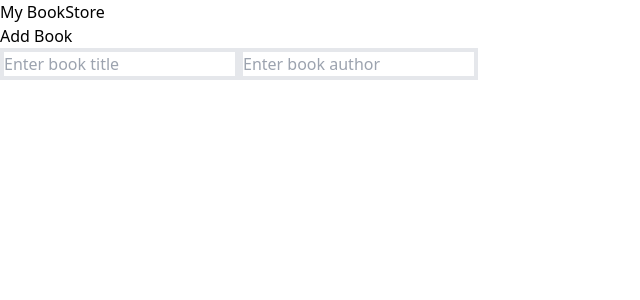
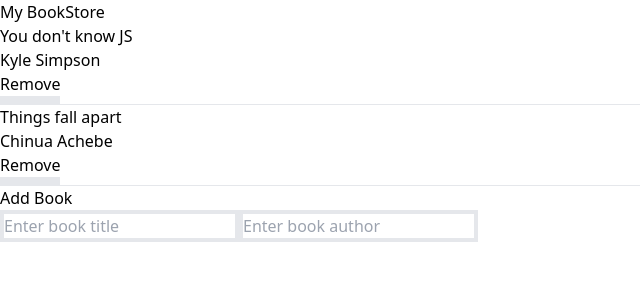
Before and after one commit to Lanr3waju/my-bookstore, a React (Vite) app: page / in a window 1280 px wide. Shown: the top 300 px of the page, without its empty margins (0-640 px from the left). Built offline with nearby package versions, Linux system fonts and the light colour scheme.

Commit message:
complete components initialization

```diff
--- a/src/components/Book.jsx
+++ b/src/components/Book.jsx
@@ -1,11 +1,13 @@
 import PropTypes from "prop-types";
 
-function Book({ title, author }) {
+function Book({ book: { title, author } }) {
+  console.log(title)
   return (
     <>
       <h2>{title}</h2>
       <h3>{author} </h3>
-      <button type="button">Remove</button>
+      <button className="border-b-8" type="button">Remove</button>
+      <hr />
     </>
   );
 }
@@ -13,6 +15,9 @@ function Book({ title, author }) {
 export default Book;
 
 Book.propTypes = {
-  title: PropTypes.string.isRequired,
-  author: PropTypes.string.isRequired,
+  book: PropTypes.shape({
+    title: PropTypes.string,
+    author: PropTypes.string,
+    id: PropTypes.number
+  }).isRequired,
 };
--- a/src/components/Books.jsx
+++ b/src/components/Books.jsx
@@ -1,24 +1,35 @@
-import { useState } from "react";
+import { useState, useEffect } from "react";
 import { Link } from "react-router-dom";
 import AddBook from "./AddBook";
 import Book from "./Book";
 
+const data = [
+  {
+    id: 1,
+    author: "Kyle Simpson",
+    title: "You don't know JS"
+  },
+  {
+    id: 2,
+    author: "Chinua Achebe",
+    title: "Things fall apart"
+  }
+]
+
 
 function Books() {
-  const [books] = useState([]);
-
-  const bookEl =
-    books.map((book) => (
-      <li key={book.title}>
-        <Link to={`/book/${book.title}`} key={book.title}>
-          <Book key={book.title} author={book.author} title={book.title} />
-        </Link>
-      </li>
-    )) || "";
+  const [books] = useState(data);
 
   return (
     <>
-      <ul>{bookEl}</ul>
+      <ul>{books?.length > 0 && books?.map((book) => (
+        <li key={book.title}>
+          <Link to={`/book/${book.title}`}>
+            <Book book={book} />
+          </Link>
+        </li>
+      ))
+      }</ul>
       <AddBook />
     </>
   );
```
